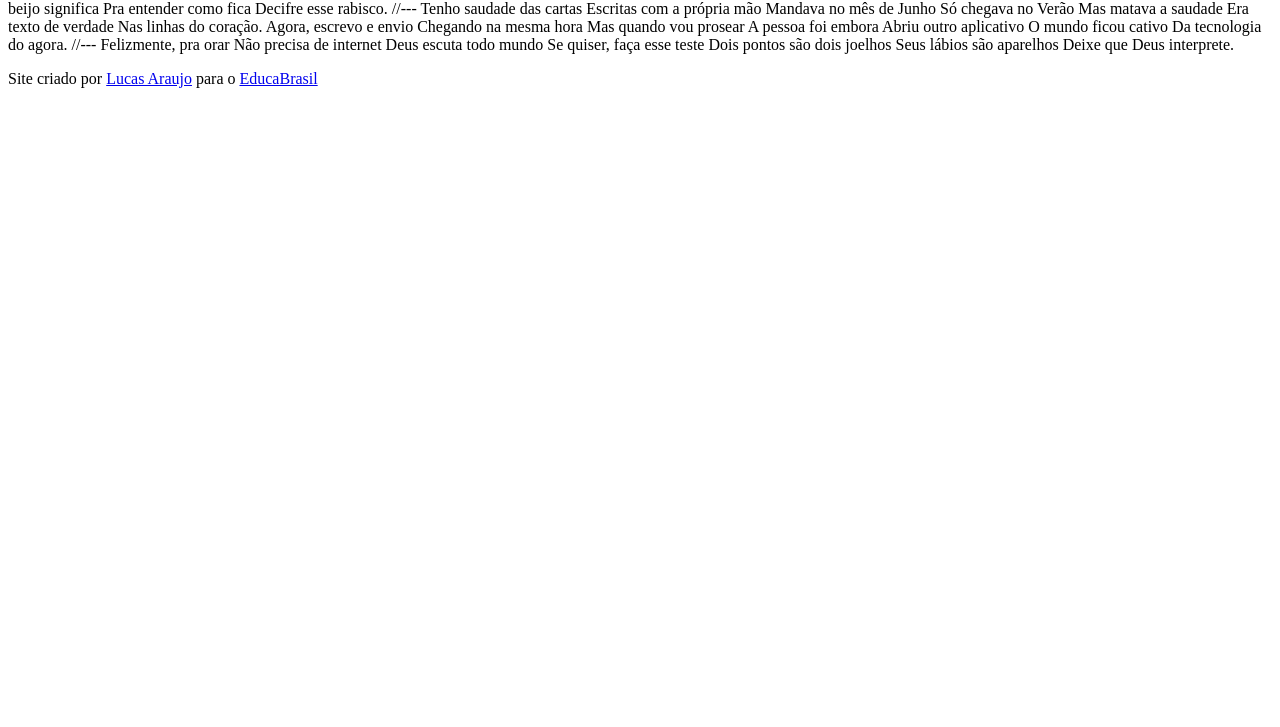
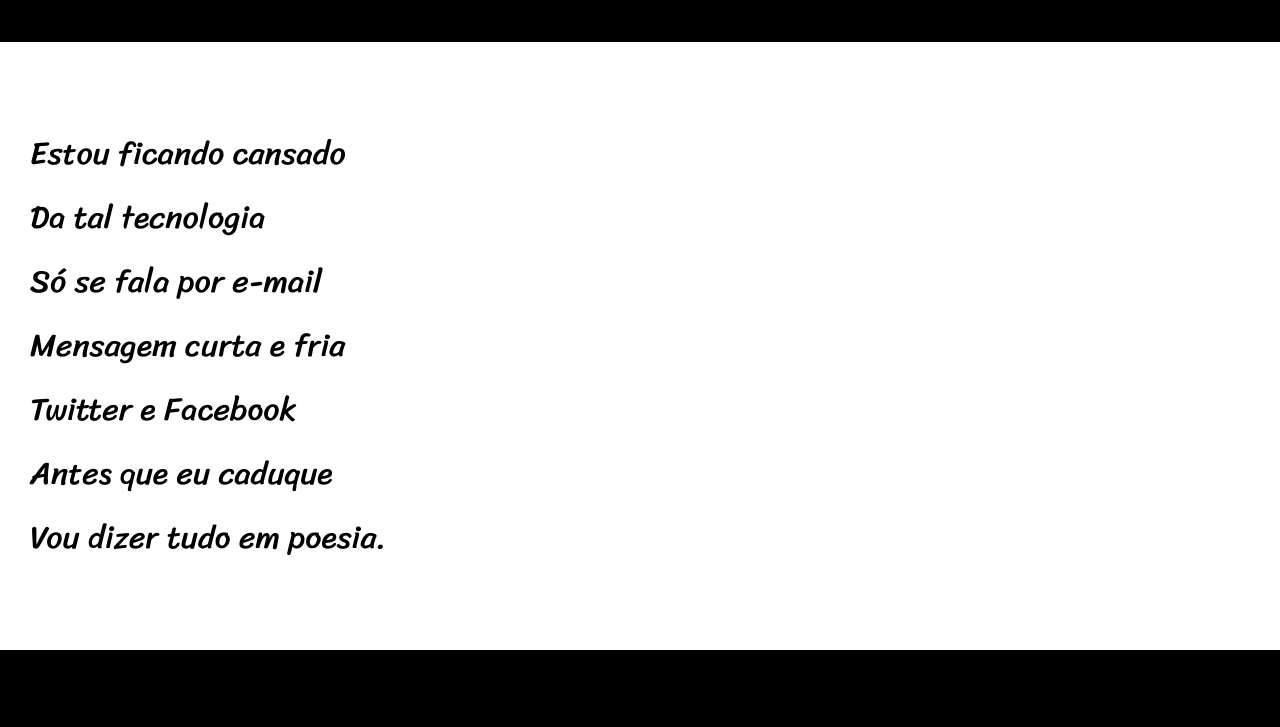
Before and after one commit to Araujo-LS/HTML-CSS, a plain HTML site: page Desafio em video/d012/imagens/index.html in a window 1280 px wide. Shown: the part 168-895 px from the top of the page. Before the commit the page ends 800 px from the top, so only its background shows below. Drawn offline with Linux system fonts and the light colour scheme.

Commit message:
atualização de estilos desafio 12

```diff
--- /dev/null
+++ b/Desafio em video/d012/imagens/estilo/style.css
@@ -0,0 +1,83 @@
+@charset "UTF-8";
+
+@import url('https://fonts.googleapis.com/css2?family=Passion+One&display=swap');
+
+@import url('https://fonts.googleapis.com/css2?family=Sriracha&display=swap');
+
+:root {
+    --fonte1: Verdana, Geneva, Tahoma, sans-serif;
+    --fonte2: 'Passion One', cursive;
+    --fonte3: 'Sriracha', cursive;
+}
+
+* {
+    margin: 0px;
+    padding: 0px;
+    font-size: 1em;
+}
+
+html, body {
+    min-height: 100vh;
+    background-color: darkgray;
+    font-family: var(--fonte1);
+}
+
+header {
+    background-color: black;
+    color: white;
+    text-align: center;
+}
+
+header > h1 {
+    padding-top: 50px;
+    font-variant: small-caps;
+    font-family: var(--fonte2);
+    font-size: 6.5vw;
+
+}
+
+header > p {
+    padding-bottom: 50px;
+}
+
+header a, footer a {
+    color: white;
+    text-decoration: none;
+    font-weight: bolder;
+}
+
+header a:hover, footer a:hover {
+    text-decoration: underline;
+}
+
+section {
+    padding-top: 10vh;
+    padding-bottom: 10vh;
+    line-height: 2em;
+    padding-left: 30px;
+    font-family: var(--fonte3);
+    font-size: 2.5vw;
+}
+
+section.normal {
+    background-color: white;
+    color: black;
+}
+
+section.imagem{
+    background-color: black;
+    color: white;
+}
+
+section.imagem > p {
+    display: inline-block;
+    padding: 5px;
+    background-color: rgb(34, 31, 31);
+}
+
+footer {
+    background-color: black;
+    color: white;
+    text-align: center;
+    padding: 10px;
+}
--- a/Desafio em video/d012/imagens/index.html
+++ b/Desafio em video/d012/imagens/index.html
@@ -5,6 +5,7 @@
     <meta http-equiv="X-UA-Compatible" content="IE=edge">
     <meta name="viewport" content="width=device-width, initial-scale=1.0">
     <title>Cordel Moderno</title>
+    <link rel="stylesheet" href="estilo/style.css">
 </head>
 <body>
     <header>
@@ -12,70 +13,86 @@
         <p>Por <a href="https://www.recantodasletras.com.br/poesias/3186743" target="_blank">Milton Duarte</a></p>
     </header>
 
-    Estou ficando cansado
-    Da tal tecnologia
-    Só se fala por e-mail
-    Mensagem curta e fria
-    Twitter e Facebook
-    Antes que eu caduque
-    Vou dizer tudo em poesia.
+    <section class="normal">
+        <p>
+            Estou ficando cansado <br>
+            Da tal tecnologia <br>
+            Só se fala por e-mail <br>
+            Mensagem curta e fria <br>
+            Twitter e Facebook <br>
+            Antes que eu caduque <br>
+            Vou dizer tudo em poesia.
+        </p>
+    </section>
 
-    //---
+    <section class="imagem">
+        <p>
+            Não é mais como era antes <br>
+            É tudo abreviado <br>
+            "Você" só tem duas letras <br>
+            O "O" e o "E" foi riscado <br>
+            Para declarar o amor <br>
+            Basta botar uma flor <br>
+            E um coração desenhado.
+        </p>
+    </section>
 
-    Não é mais como era antes
-    É tudo abreviado
-    "Você" só tem duas letras
-    O "O" e o "E" foi riscado
-    Para declarar o amor
-    Basta botar uma flor
-    E um coração desenhado.
-    Arroba agora não pesa
-    É parte de um endereço
-    Ponto final nem se usa
-    Ou vai até no começo
-    Agora é .com
-    Se o saite é muito bom
-    Ele vale um alto preço.
+        <section class="normal">
+            <p>
+                Arroba agora não pesa <br>
+                É parte de um endereço <br>
+                Ponto final nem se usa <br>
+                Ou vai até no começo <br>
+                Agora é .com <br>
+                Se o saite é muito bom <br>
+                Ele vale um alto preço.
+            </p>
 
-    //---
+            <p>
+                Pra piorar a liguagem <br>
+                O emoticom é um risco <br>
+                Tem símbolo para tudo <br>
+                Ponto e vírgula e um asterisco <br>
+                Um beijo significa <br>
+                Pra entender como fica <br>
+                Decifre esse rabisco.
+            </p>
+        </section>
 
-    Pra piorar a liguagem
-    O emoticom é um risco
-    Tem símbolo para tudo
-    Ponto e vírgula e um asterisco
-    Um beijo significa
-    Pra entender como fica
-    Decifre esse rabisco.
+    <section class="imagem">
+        <p>
+            Tenho saudade das cartas <br>
+            Escritas com a própria mão <br>
+            Mandava no mês de Junho <br>
+            Só chegava no Verão <br>
+            Mas matava a saudade <br>
+            Era texto de verdade <br>
+            Nas linhas do coração.
+    </section>
 
-    //---
+    <section class="normal">
+            Agora, escrevo e envio <br>
+            Chegando na mesma hora <br>
+            Mas quando vou prosear <br>
+            A pessoa foi embora <br>
+            Abriu outro aplicativo <br>
+            O mundo ficou cativo <br>
+            Da tecnologia do agora.
+        </p>
 
-    Tenho saudade das cartas
-    Escritas com a própria mão
-    Mandava no mês de Junho
-    Só chegava no Verão
-    Mas matava a saudade
-    Era texto de verdade
-    Nas linhas do coração.
-    Agora, escrevo e envio
-    Chegando na mesma hora
-    Mas quando vou prosear
-    A pessoa foi embora
-    Abriu outro aplicativo
-    O mundo ficou cativo
-    Da tecnologia do agora.
-
-    //---
-
-    Felizmente, pra orar
-    Não precisa de internet
-    Deus escuta todo mundo
-    Se quiser, faça esse teste
-    Dois pontos são dois joelhos
-    Seus lábios são aparelhos
-    Deixe que Deus interprete.
+        <p>
+            Felizmente, pra orar <br>
+            Não precisa de internet <br>
+            Deus escuta todo mundo <br>
+            Se quiser, faça esse teste <br>
+            Dois pontos são dois joelhos <br>
+            Seus lábios são aparelhos <br>
+            Deixe que Deus interprete.
+        </p>
+    </section>
 
     <footer>
-        <p>Site criado por <a href="https://Araujo-LS.github.io" target="_blank">Lucas Araujo</a> para o <a href="https://www.youtube.com/channel/UCfDEkfA-KGL-n_fFAIoT_mQ" target="_blank">EducaBrasil</a></p>
+        <p>Site criado por <a href="https://github.com/Araujo-LS" target="_blank">Lucas Araujo</a> para o <a href="https://www.youtube.com/channel/UCfDEkfA-KGL-n_fFAIoT_mQ" target="_blank">EducaBrasil</a></p>
     </footer>
 </body>
 </html>
```
